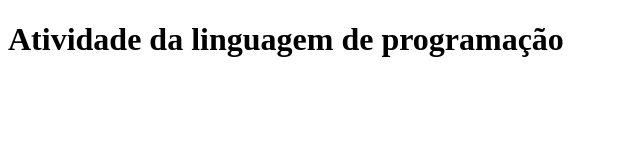
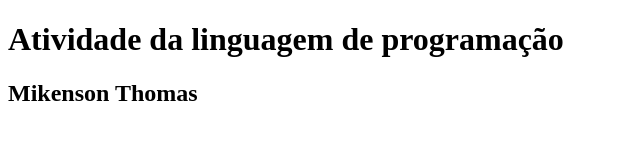
Before and after one commit to mikensothomas/Exercicio01, a plain HTML site: page index.html in a window 1280 px wide. Shown: the whole page, without its empty margins (0-640 px from the left). Drawn offline with Linux system fonts and the light colour scheme.

Commit message:
Fiz uma alteração

```diff
--- a/index.html
+++ b/index.html
@@ -6,5 +6,6 @@
   </head>
   <body>
     <h1>Atividade da linguagem de programação</h1>
+    <h2>Mikenson Thomas</h2>
   </body>
 </html>
```
